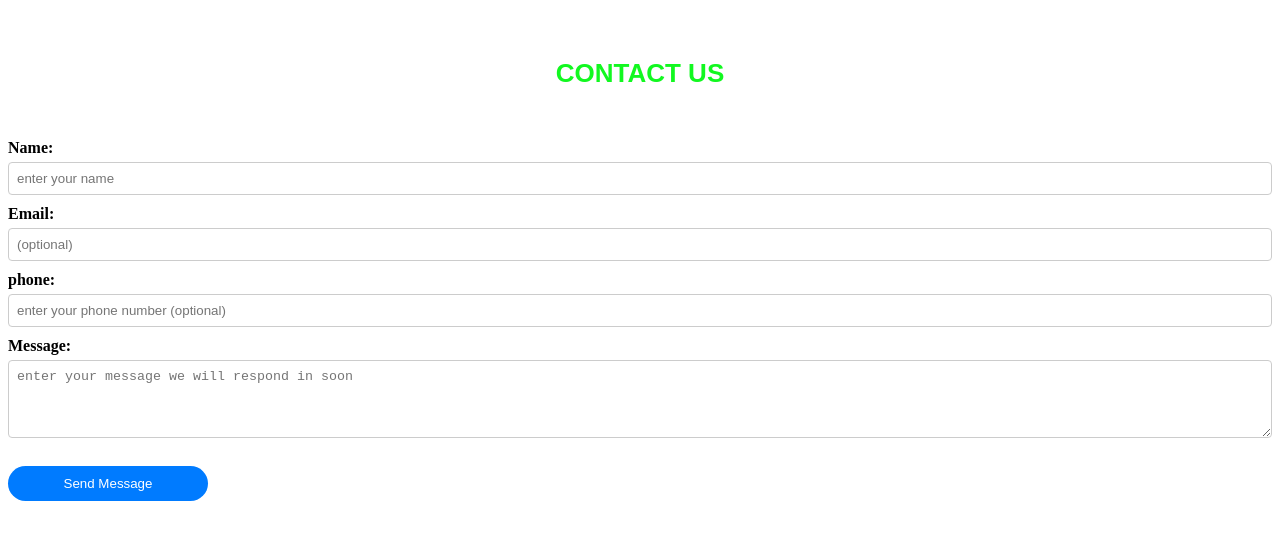
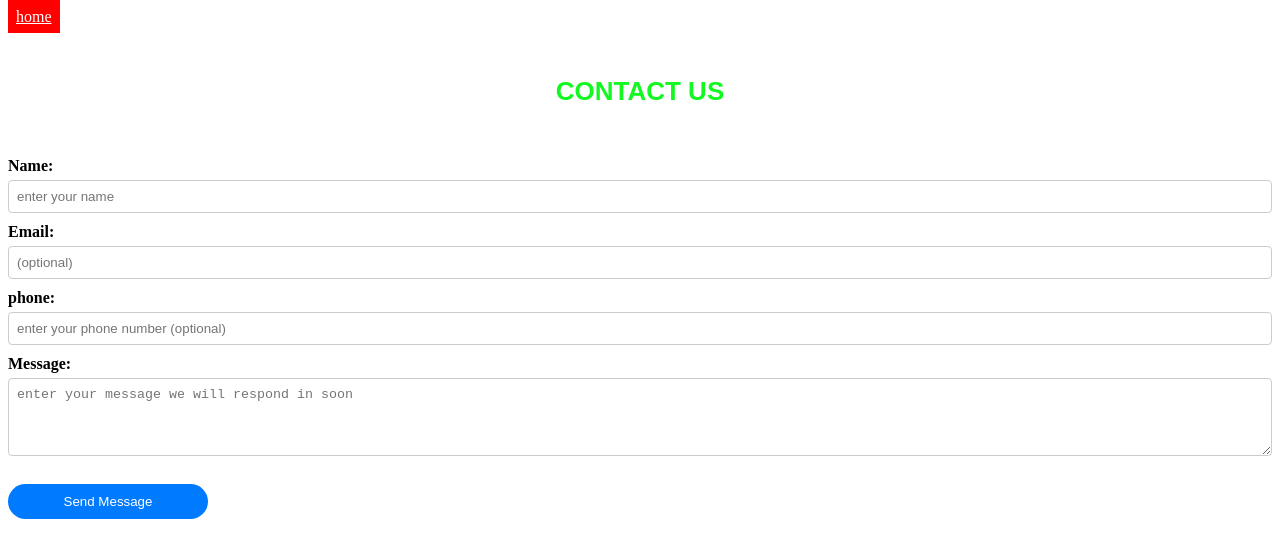
Before and after one commit to saikumar911/Tic-Tac-Toe-game, a plain HTML site: page contact us.html in a window 1280 px wide. Drawn offline with Linux system fonts and the light colour scheme.

Commit message:
contact us.html

```diff
--- a/contact us.html
+++ b/contact us.html
@@ -157,6 +157,7 @@ color:black;
     </style>
 </head>
 <body>
+    <a href="index.html" style="color: white; background-color: red; padding:8px;  margin-bottom: 20px;">home</a>
     <form class="sai" action="https://api.web3forms.com/submit" method="POST">
         <input type="hidden" name="access_key" value="94506a5d-bf13-41d2-b5fd-1e9b48c33186">
   <h1 class="f-head" style="
```
